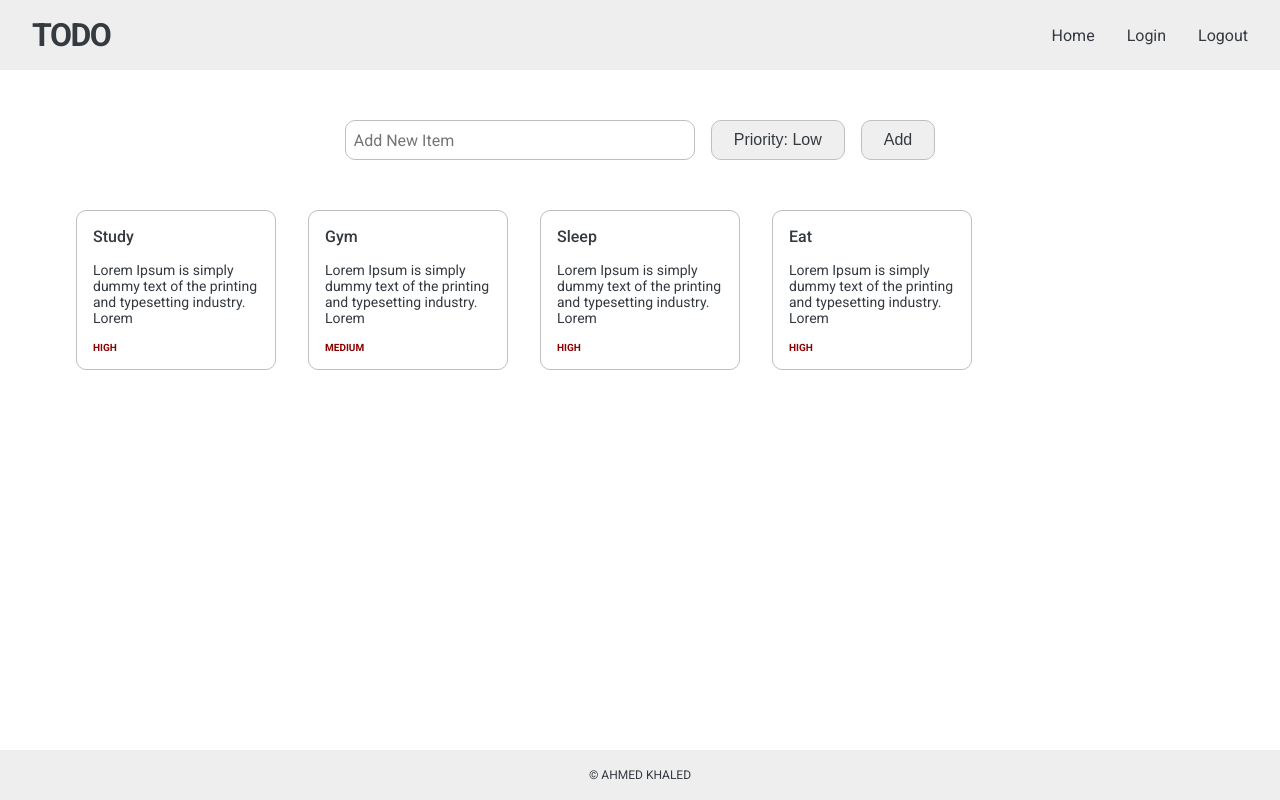
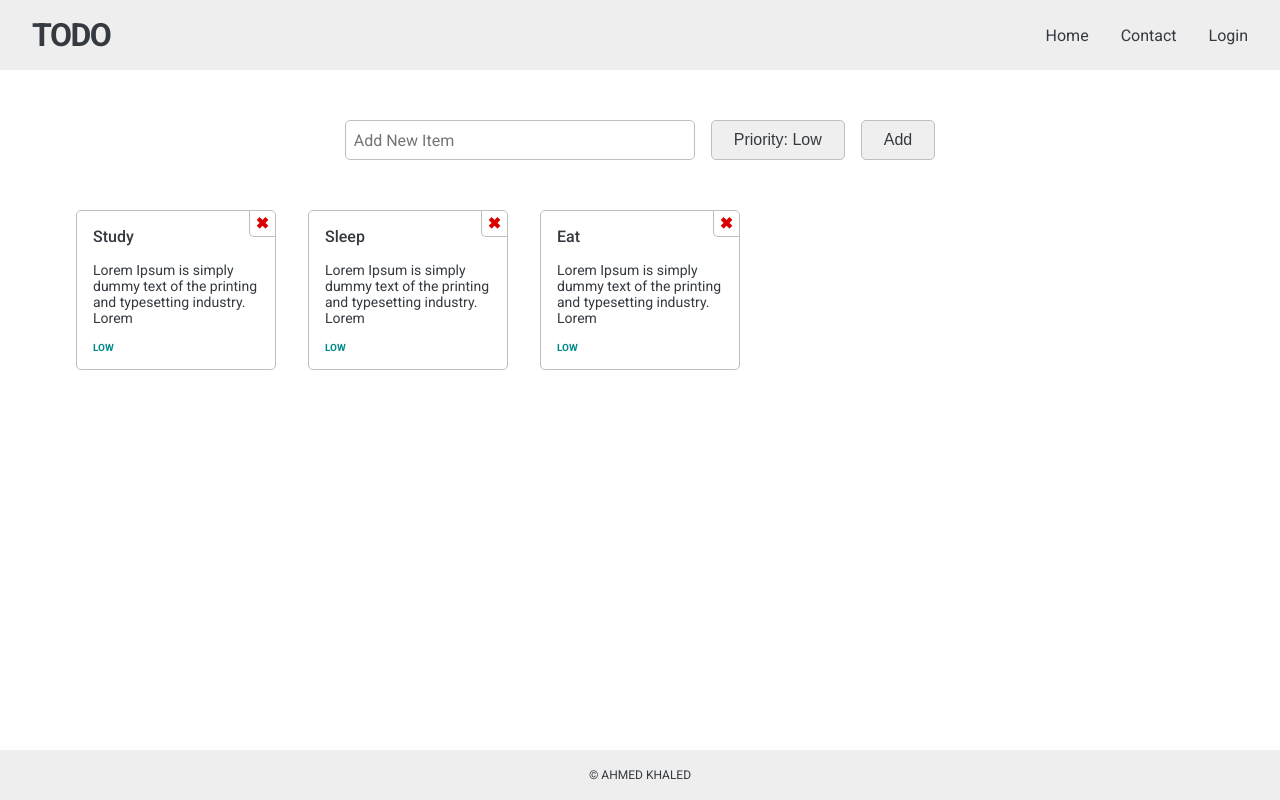
Before and after one commit to Ahmed-Khaled24/Semicolon-Tasks, a React (Create React App) app: page / in a window 1280 px wide. Built offline with nearby package versions, Linux system fonts and the light colour scheme.

Commit message:
feat: add delete item option feature

```diff
--- a/src/App.js
+++ b/src/App.js
@@ -2,7 +2,7 @@ import "./App.css";
 import Nav from "./components/nav/nav.component";
 import AddNewItem from "./components/new-item/new-item.component";
 import Grid from "./components/grid/grid.component";
-import { useState } from "react";
+import { useEffect, useState } from "react";
 
 let items = [
 	{
@@ -10,49 +10,101 @@ let items = [
 		content:
 			"Lorem Ipsum is simply dummy text of the printing and typesetting industry. Lorem",
 		priority: "High",
-	},
-	{
-		title: "Gym",
-		content:
-			"Lorem Ipsum is simply dummy text of the printing and typesetting industry. Lorem",
-		priority: "Medium",
+		id: Math.floor(Math.random()*1e6),
 	},
 	{
 		title: "Sleep",
 		content:
 			"Lorem Ipsum is simply dummy text of the printing and typesetting industry. Lorem",
 		priority: "High",
+		id: Math.floor(Math.random()*1e6),
 	},
 	{
 		title: "Eat",
 		content:
 			"Lorem Ipsum is simply dummy text of the printing and typesetting industry. Lorem",
 		priority: "High",
+		id: Math.floor(Math.random()*1e6),
+	},
+	{
+		title: "Study",
+		content:
+			"Lorem Ipsum is simply dummy text of the printing and typesetting industry. Lorem",
+		priority: "Medium",
+		id: Math.floor(Math.random()*1e6),
+	},
+	{
+		title: "Sleep",
+		content:
+			"Lorem Ipsum is simply dummy text of the printing and typesetting industry. Lorem",
+		priority: "Medium",
+		id: Math.floor(Math.random()*1e6),
+	},
+	{
+		title: "Eat",
+		content:
+			"Lorem Ipsum is simply dummy text of the printing and typesetting industry. Lorem",
+		priority: "Medium",
+		id: Math.floor(Math.random()*1e6),
+	},
+	{
+		title: "Study",
+		content:
+			"Lorem Ipsum is simply dummy text of the printing and typesetting industry. Lorem",
+		priority: "Low",
+		id: Math.floor(Math.random()*1e6),
+	},
+	{
+		title: "Sleep",
+		content:
+			"Lorem Ipsum is simply dummy text of the printing and typesetting industry. Lorem",
+		priority: "Low",
+		id: Math.floor(Math.random()*1e6),
+	},
+	{
+		title: "Eat",
+		content:
+			"Lorem Ipsum is simply dummy text of the printing and typesetting industry. Lorem",
+		priority: "Low",
+		id: Math.floor(Math.random()*1e6),
 	}
 ];
 
 const App = () => {
 	const [todos, setTodos] = useState(items);
+
+	useEffect(() => {
+		filterHandler('Low');
+	}, []);
+
 	const addItemHandler = () => {
 		const title = document.getElementById("new-title").value;
-		const priority = document.getElementById("new-priority").innerHTML;
+		const currentPriority = document.getElementById("new-priority").innerHTML;
 		items.push({
 			title,
-			priority,
+			priority: currentPriority,
+			id: Math.floor(Math.random()*1e6),
 			content: "Lorem Ipsum is simply dummy text of the printing and typesetting industry. Lorem",
 		});
-		filterHandler(priority)
+		filterHandler(currentPriority)
 	};
 
 	const filterHandler = (priority) => {
 		setTodos(items.filter(item => item.priority === priority));
 	}
 
+	const deleteItemHandler = (event) => {
+		const targetItemId = Number(event.target.id);
+		items = items.filter(item => item.id === targetItemId ? false : true);
+		const currentPriority = document.getElementById("new-priority").innerHTML;
+		filterHandler(currentPriority);
+	}
+
 	return (
 		<div className="App">
-			<Nav links={["Home", "Login", "Logout"]} brandName="todo" />
+			<Nav links={["Home", "Contact", "Login"]} brandName="todo" />
 			<AddNewItem addItem={addItemHandler} filter={filterHandler}/>
-			<Grid items={todos} />
+			<Grid items={todos} deleteItem={deleteItemHandler}/>
 			<footer>
 				<p className="footer-text"> © AHMED KHALED </p>
 			</footer>
--- a/src/components/grid-item/grid-item.component.jsx
+++ b/src/components/grid-item/grid-item.component.jsx
@@ -1,8 +1,9 @@
 import "./grid-item.styles.css";
 
-const GridItem = ({ item }) => {
+const GridItem = ({ item, deleteItem }) => {
 	return (
 		<article className="grid-item">
+			<button type='delete' className="delete-btn" onClick={deleteItem} id={item.id} > &#10006; </button>
 			<p className="item-title"> {item.title} </p>
 			<p className="item-content"> {item.content} </p>
 			<p className="item-priority"> {item.priority} </p>
--- a/src/components/grid-item/grid-item.styles.css
+++ b/src/components/grid-item/grid-item.styles.css
@@ -1,7 +1,8 @@
 .grid-item{
     padding: 16px;
     border: 1px solid #bfbfbf;
-    border-radius: 10px;
+    border-radius: 5px;
+    position: relative;
 }
 
 .item-title{
@@ -17,6 +18,21 @@
 .item-priority{
     font-size: 10px;
     font-weight: 700;
-    color: darkred;
+    color: #008b8b;
     text-transform: uppercase;
 }
+
+.delete-btn{
+    background-color: #fff;
+    padding: 3px 6px;
+    border-top-left-radius: 0;
+    border-bottom-right-radius: 0;
+    border-right: none;
+    border-top: none;
+    font-weight: bold;
+    font-size: 16px;
+    color: #da0000;
+    position: absolute;
+    top:0;
+    right: 0;
+}
--- a/src/components/grid/grid.component.jsx
+++ b/src/components/grid/grid.component.jsx
@@ -1,11 +1,11 @@
 import './grid.styles.css'
 import GridItem from '../grid-item/grid-item.component';
-const Grid = ({items}) => {
+const Grid = ({items , deleteItem}) => {
     return (
         <div className='grid'>
             {items.map((item, index) => {
                 return (
-                    <GridItem item={item} key={index}/>
+                    <GridItem item={item} deleteItem={deleteItem} key={index} />
                 )
             })}
         </div>
--- a/src/components/new-item/new-item.styles.css
+++ b/src/components/new-item/new-item.styles.css
@@ -7,7 +7,7 @@
 
 button{
     padding: 10px 22px;
-    border-radius: 10px;
+    border-radius: 5px;
     border-width: 0.5px;
     border-color: #bfbfbf;
     cursor: pointer;
@@ -18,7 +18,7 @@ button{
 
 .main-text-input{
     width: 350px;
-    border-radius: 10px;
+    border-radius: 5px;
     border-width: 0.5px;
     padding: 8px;
     font-family: inherit;
```
